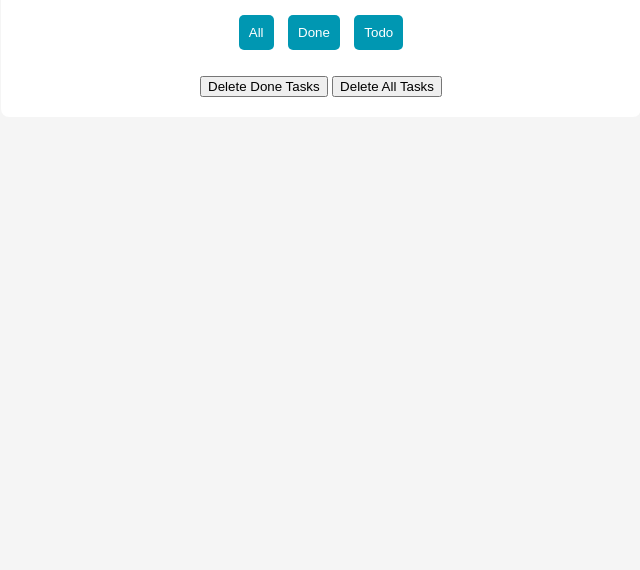
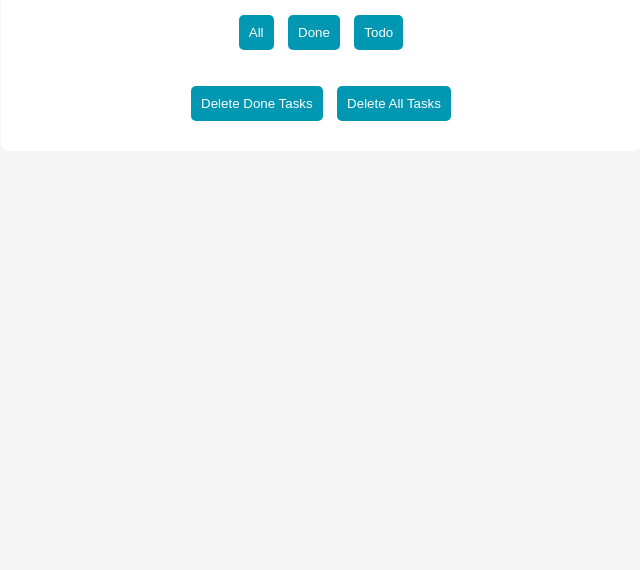
Before and after one commit to mahmoud-aaup/web_frontend_project_2, a plain HTML site: page index.html in a window 1280 px wide. Shown: the part 230-800 px from the top of the page, without its empty margins (319-959 px from the left). Drawn offline with Linux system fonts and the light colour scheme.

Commit message:
style: actions button design

```diff
--- a/style.css
+++ b/style.css
@@ -41,3 +41,13 @@ body {
     color: white;
     border-radius: 5px;
   }
+
+    /* ----------------- actions button  design  */
+    .actions button {
+        margin: 10px 5px;
+        padding: 10px;
+        border: none;
+        background: #0097b2;
+        color: white;
+        border-radius: 5px;
+      }
```
